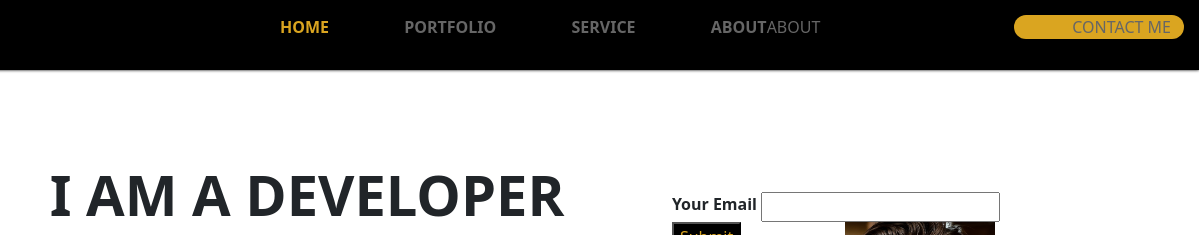
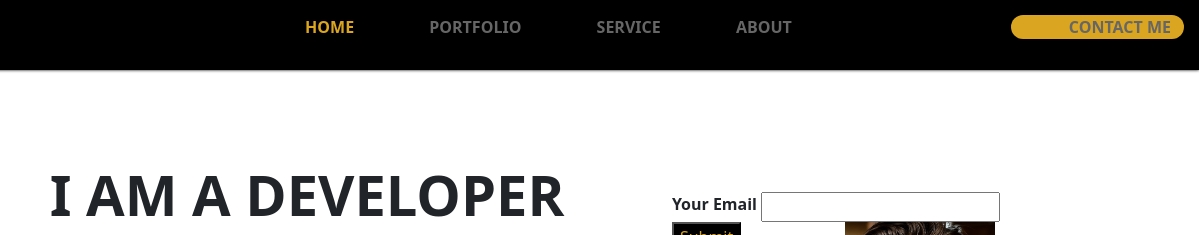
Before and after one commit to chadiakremi/mod2, a plain HTML site: page index.html in a window 1280 px wide. Shown: the top 235 px of the page, 81-1280 px from the left. Drawn offline with nearby package versions, Linux system fonts and the light colour scheme.

Commit message:
Add files via upload

```diff
--- a/index.html
+++ b/index.html
@@ -64,8 +64,8 @@ header li a:hover{
     transition: 3s ease;
 }
 .CONTACT:hover{
-    color:white;
-    background-color:royalblue;
+    color: goldenrod;
+    background-color: #000;
 
 }
 .active{
@@ -115,8 +115,8 @@ margin-left: 100px;
                 <li><a href="#" class="active"><strong>HOME</strong></a></li>
                 <li><a href="#"><strong>PORTFOLIO</strong></a></li>
                 <li><a href="#"><strong>SERVICE</strong></a></li>
-                <li><a href="#"><strong>ABOUT</strong>ABOUT</a></li>
-                <li class="CONTACT"><a href="#"><strong></strong>CONTACT ME</a></li>
+                <li><a href="#"><strong>ABOUT</strong></a></li>
+                <li class="CONTACT"><a href="#"><strong>CONTACT ME</strong></a></li>
 
 
 
```
